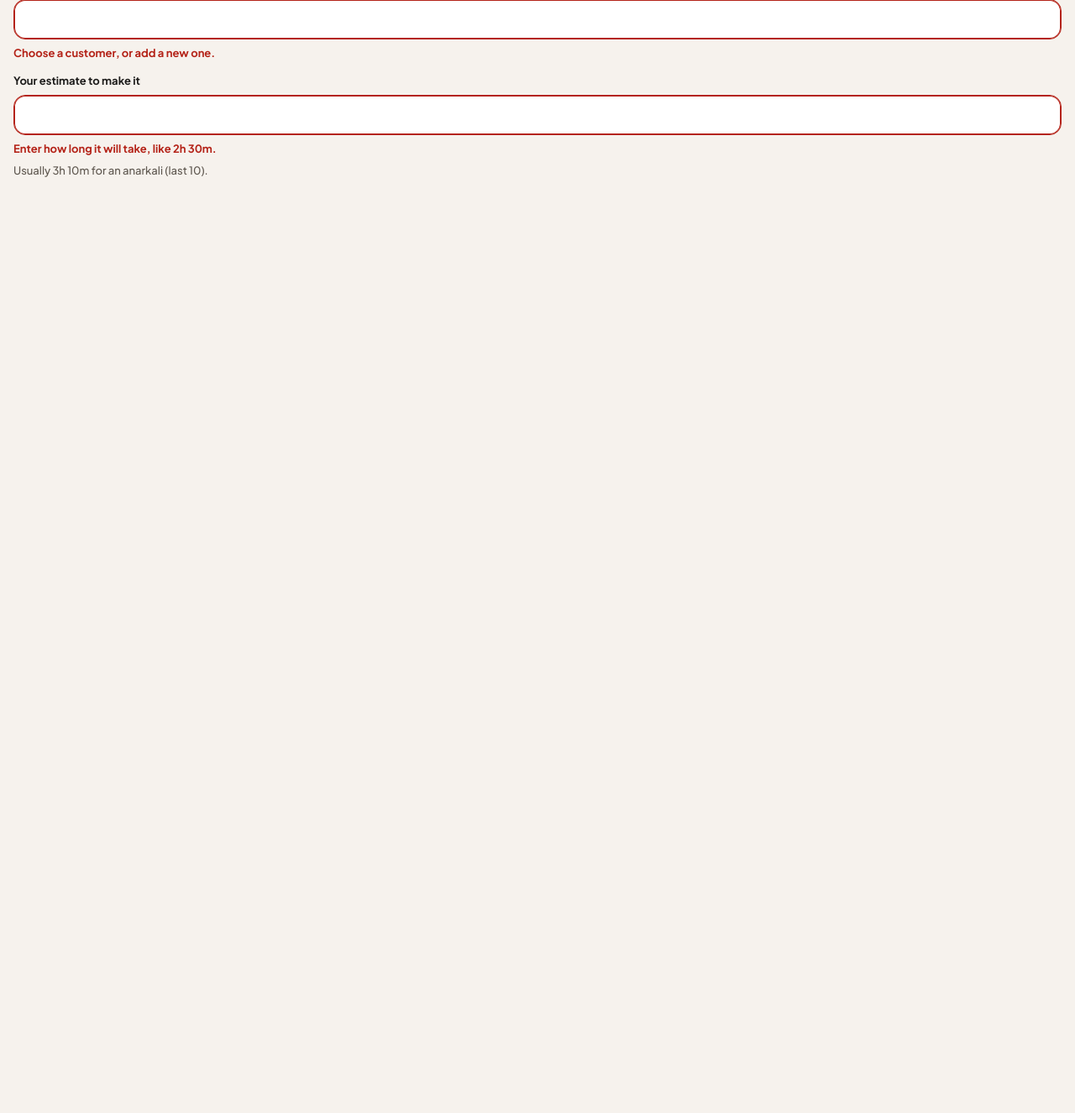
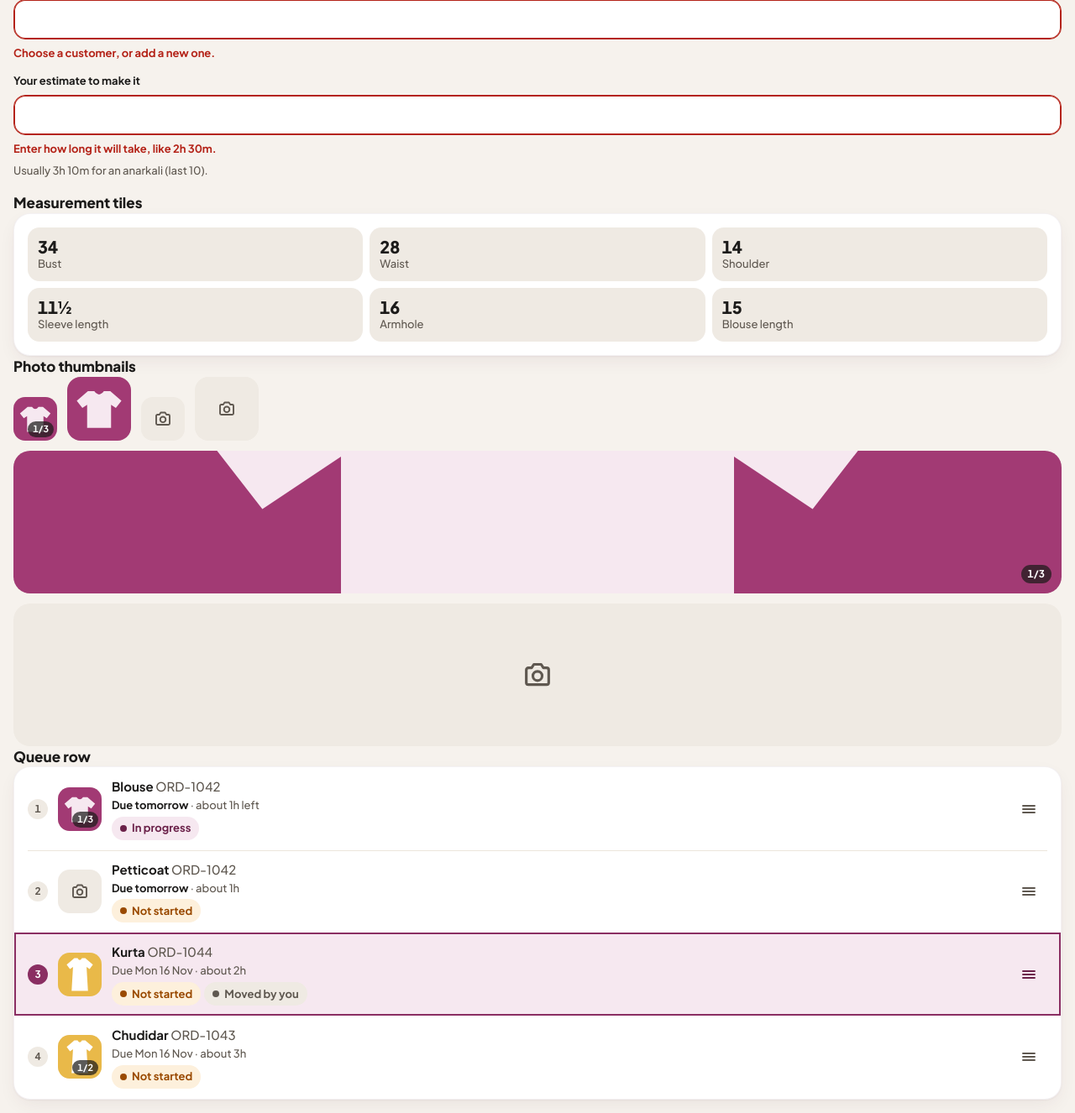
Before and after one commit to tabrez96/tailorly, a Django app: page /styleguide/ in a window 1280 px wide. Shown: the part 4139-5465 px from the top of the page at 84% size. Before the commit the page ends 4350 px from the top, so only its background shows below. Run offline with Django 5.2, Linux system fonts and the light colour scheme.

Commit message:
Measurement tiles, item photo thumbnails and queue row

```diff
--- a/core/styleguide.py
+++ b/core/styleguide.py
@@ -1,6 +1,7 @@
 """Demo forms and sample data for the styleguide page only."""
 
 from django import forms
+from django.templatetags.static import static
 
 
 class ControlsForm(forms.Form):
@@ -80,6 +81,90 @@ FILTERS = [
     ("delivered", "Delivered", None),
     ("free", "Free", None),
 ]
+MEASUREMENTS = [
+    {"label": "Bust", "value": "34"},
+    {"label": "Waist", "value": "28"},
+    {"label": "Shoulder", "value": "14"},
+    {"label": "Sleeve length", "value": "11½"},
+    {"label": "Armhole", "value": "16"},
+    {"label": "Blouse length", "value": "15"},
+]
+
+
+def _row(rank, garment, order, due, time_needed, tone, status, photo, count, **flags):
+    return {
+        "rank": rank,
+        "garment": garment,
+        "order": order,
+        "due": due,
+        "due_soon": flags.get("due_soon", False),
+        "time_needed": time_needed,
+        "tone": tone,
+        "status": status,
+        "moved": flags.get("moved", False),
+        "photo": photo,
+        "photo_count": count,
+        "picked": flags.get("picked", False),
+    }
+
+
+QUEUE = [
+    _row(
+        1,
+        "Blouse",
+        "ORD-1042",
+        "Due tomorrow",
+        "about 1h left",
+        "pri",
+        "In progress",
+        "styleguide/blouse.svg",
+        3,
+        due_soon=True,
+    ),
+    _row(
+        2,
+        "Petticoat",
+        "ORD-1042",
+        "Due tomorrow",
+        "about 1h",
+        "warn",
+        "Not started",
+        None,
+        0,
+        due_soon=True,
+    ),
+    _row(
+        3,
+        "Kurta",
+        "ORD-1044",
+        "Due Mon 16 Nov",
+        "about 2h",
+        "warn",
+        "Not started",
+        "styleguide/kurta.svg",
+        1,
+        moved=True,
+        picked=True,
+    ),
+    _row(
+        4,
+        "Chudidar",
+        "ORD-1043",
+        "Due Mon 16 Nov",
+        "about 3h",
+        "warn",
+        "Not started",
+        "styleguide/kurta.svg",
+        2,
+    ),
+]
+
+
+def _queue() -> list[dict]:
+    return [
+        {**row, "photo": static(row["photo"]) if row["photo"] else None}
+        for row in QUEUE
+    ]
 
 
 def context(status: str | None) -> dict:
@@ -88,6 +173,10 @@ def context(status: str | None) -> dict:
         "controls": ControlsForm(initial=INITIAL),
         "errors_form": ErrorsForm(data={}, prefix="err"),
         "place_notes": PLACE_NOTES,
+        "measurements": MEASUREMENTS,
+        "queue": _queue(),
+        "queue_total": len(QUEUE),
+        "photo_blouse": static("styleguide/blouse.svg"),
         "chips": [
             {
                 "label": label,
--- a/core/templatetags/ui.py
+++ b/core/templatetags/ui.py
@@ -2,6 +2,7 @@ from django import template
 
 from core.forms_ui import choice_options, describedby, error_summary_text
 from core.nav import nav_items
+from core.thumbs import thumb_context
 
 register = template.Library()
 
@@ -67,6 +68,11 @@ def filter_chips(chips, label):
     return {"chips": chips, "label": label}
 
 
+@register.inclusion_tag("components/thumb.html")
+def thumb(name, src=None, count=0, size="sm"):
+    return thumb_context(name, src, count, size)
+
+
 def _choice_context(bound, notes=None):
     error = bool(bound.errors)
     options = choice_options(bound, notes)
--- /dev/null
+++ b/core/thumbs.py
@@ -0,0 +1,28 @@
+"""Photo thumbnail sizes, alt text and count badge."""
+
+SIZES = {"sm": 52, "md": 76, "lg": 170}
+
+
+def photo_alt(name: str, index: int, count: int) -> str:
+    return f"{name}, photo {index} of {count}"
+
+
+def count_badge(index: int, count: int) -> str:
+    """ "1/3" when an item has more than one photo, else ""."""
+    return f"{index}/{count}" if count > 1 else ""
+
+
+def thumb_context(
+    name: str, src: str | None = None, count: int = 0, size: str = "sm"
+) -> dict:
+    if size not in SIZES:
+        raise ValueError(f"Unknown thumbnail size: {size}")
+    if not src:
+        return {"size": size, "src": None, "alt": f"{name}, no photo", "badge": ""}
+    count = max(count, 1)
+    return {
+        "size": size,
+        "src": src,
+        "alt": photo_alt(name, 1, count),
+        "badge": count_badge(1, count),
+    }
--- a/static/css/components.css
+++ b/static/css/components.css
@@ -635,6 +635,153 @@ textarea.field__input {
   background: var(--on-pri);
 }
 
+/* Measurement tiles */
+.tiles {
+  display: grid;
+  grid-template-columns: repeat(3, minmax(0, 1fr));
+  gap: var(--s2);
+  margin: 0;
+}
+.tile {
+  display: flex;
+  flex-direction: column-reverse;
+  justify-content: center;
+  gap: 2px;
+  min-height: 64px;
+  padding: var(--s3);
+  border-radius: var(--r-field);
+  background: var(--sunk);
+}
+.tile__value {
+  margin: 0;
+  color: var(--ink);
+  font: 800 20px/1.1 var(--font);
+  font-variant-numeric: tabular-nums;
+}
+.tile__label {
+  color: var(--muted);
+  font: 500 13px/1.2 var(--font);
+  overflow-wrap: anywhere;
+}
+
+/* Photo thumbnail: sm 52 (lists), md 76 (cards, hero), lg full width x 170 (details) */
+.thumb {
+  position: relative;
+  flex: none;
+  display: inline-flex;
+  align-items: center;
+  justify-content: center;
+  overflow: hidden;
+  background: var(--sunk);
+  color: var(--muted);
+  vertical-align: middle;
+}
+.thumb--sm {
+  width: 52px;
+  height: 52px;
+  border-radius: var(--r-field);
+}
+.thumb--md {
+  width: 76px;
+  height: 76px;
+  border-radius: 16px;
+}
+.thumb--lg {
+  display: flex;
+  width: 100%;
+  height: 170px;
+  border-radius: var(--r-card);
+}
+.thumb--lg .icon {
+  width: 40px;
+  height: 40px;
+}
+.thumb__img {
+  position: absolute;
+  inset: 0;
+  width: 100%;
+  height: 100%;
+  object-fit: cover;
+}
+.thumb__badge {
+  position: absolute;
+  right: 4px;
+  bottom: 4px;
+  padding: 2px 6px;
+  border-radius: var(--r-pill);
+  background: var(--badge-bg);
+  color: var(--on-badge);
+  font: 700 11px/1.3 var(--font);
+  font-variant-numeric: tabular-nums;
+}
+.thumb--lg .thumb__badge {
+  right: var(--s3);
+  bottom: var(--s3);
+  padding: 3px 8px;
+  font-size: 12px;
+}
+
+/* Queue row: <ol class="list queue"> of queue_row.html */
+.qrow__rank {
+  flex: none;
+  display: inline-flex;
+  align-items: center;
+  justify-content: center;
+  width: 24px;
+  height: 24px;
+  border-radius: 50%;
+  background: var(--sunk);
+  color: var(--muted);
+  font: 700 12px/1 var(--font);
+  font-variant-numeric: tabular-nums;
+}
+.qrow__title,
+.qrow__meta,
+.qrow__chips {
+  margin: 0;
+}
+.qrow__meta {
+  margin: 2px 0 var(--s1);
+}
+.qrow__due--soon {
+  color: var(--ink);
+  font-weight: 700;
+}
+.qrow__chips {
+  display: flex;
+  flex-wrap: wrap;
+  gap: var(--s1);
+}
+.qrow__handle {
+  flex: none;
+  display: inline-flex;
+  align-items: center;
+  justify-content: center;
+  width: 44px;
+  height: 44px;
+  padding: 0;
+  border: 0;
+  border-radius: var(--r-pill);
+  background: transparent;
+  color: var(--muted);
+  cursor: grab;
+}
+.qrow--picked {
+  background: var(--pri-l);
+  box-shadow: inset 0 0 0 2px var(--pri);
+}
+.qrow--picked::before,
+.qrow--picked + .list__row::before {
+  display: none;
+}
+.qrow--picked .qrow__rank {
+  background: var(--pri);
+  color: var(--on-pri);
+}
+.qrow--picked .qrow__handle {
+  color: var(--pri-d);
+}
+
 /* Styleguide: a transformed frame makes fixed children position inside it. */
 .sg-frame {
   position: relative;
@@ -666,3 +813,13 @@ textarea.field__input {
   gap: var(--s1);
   margin: 0;
 }
+.sg-thumbs {
+  display: flex;
+  align-items: flex-end;
+  gap: var(--s3);
+  margin: 0 0 var(--s3);
+}
+.sg-stack {
+  display: grid;
+  gap: var(--s3);
+}
--- a/static/css/tokens.css
+++ b/static/css/tokens.css
@@ -56,6 +56,8 @@
     0 2px 6px rgba(74, 30, 56, 0.08), 0 16px 40px -8px rgba(74, 30, 56, 0.18);
   --shadow-pri: 0 6px 16px -4px rgba(138, 46, 98, 0.45);
   --scrim: rgba(28, 27, 26, 0.45);
+  --badge-bg: rgba(28, 27, 26, 0.72);
+  --on-badge: #ffffff;
 
   --font:
     "Plus Jakarta Sans", system-ui, -apple-system, "Segoe UI", Roboto,
@@ -104,6 +106,8 @@
   --shadow-float: none;
   --shadow-pri: none;
   --scrim: rgba(0, 0, 0, 0.6);
+  --badge-bg: rgba(0, 0, 0, 0.78);
+  --on-badge: #ffffff;
   color-scheme: dark;
 }
 
@@ -138,6 +142,8 @@
     --shadow-float: none;
     --shadow-pri: none;
     --scrim: rgba(0, 0, 0, 0.6);
+    --badge-bg: rgba(0, 0, 0, 0.78);
+    --on-badge: #ffffff;
     color-scheme: dark;
   }
 }
--- /dev/null
+++ b/templates/components/measure_tiles.html
@@ -0,0 +1,10 @@
+<dl class="tiles">
+    {% for t in tiles %}
+        <div class="tile">
+            <dt class="tile__label">{{ t.label }}</dt>
+            <dd class="tile__value">
+                {{ t.value }}
+            </dd>
+        </div>
+    {% endfor %}
+</dl>
--- /dev/null
+++ b/templates/components/queue_row.html
@@ -0,0 +1,25 @@
+{% load ui %}
+<li class="list__row qrow{% if row.picked %} qrow--picked{% endif %}">
+    <span class="qrow__rank">{{ row.rank }}</span>
+    {% thumb row.garment row.photo row.photo_count "sm" %}
+    <div class="list__main">
+        <p class="qrow__title">
+            <strong>{{ row.garment }}</strong> <span class="muted">{{ row.order }}</span>
+        </p>
+        <p class="t-small muted qrow__meta">
+            <span class="{% if row.due_soon %}qrow__due--soon{% endif %}">{{ row.due }}</span> · {{ row.time_needed }}
+        </p>
+        <p class="qrow__chips">
+            {% include "components/chip.html" with tone=row.tone label=row.status %}
+            {% if row.moved %}
+                {% include "components/chip.html" with tone="grey" label="Moved by you" %}
+            {% endif %}
+        </p>
+    </div>
+    <button class="qrow__handle"
+            type="button"
+            aria-label="Move {{ row.garment }}, {{ row.rank }} of {{ total }}"
+            aria-pressed="{% if row.picked %}true{% else %}false{% endif %}">
+        {% include "components/icon.html" with name="drag" %}
+    </button>
+</li>
--- /dev/null
+++ b/templates/components/thumb.html
@@ -0,0 +1,7 @@
+{% if src %}
+    <span class="thumb thumb--{{ size }}"><img class="thumb__img" src="{{ src }}" alt="{{ alt }}" loading="lazy">{% if badge %}<span class="thumb__badge" aria-hidden="true">{{ badge }}</span>{% endif %}</span>
+{% else %}
+    <span class="thumb thumb--{{ size }} thumb--empty"
+          role="img"
+          aria-label="{{ alt }}">{% include "components/icon.html" with name="camera" %}</span>
+{% endif %}
--- a/templates/styleguide.html
+++ b/templates/styleguide.html
@@ -137,5 +137,24 @@
         <div data-sg="fields">{% field controls.due %}{% field controls.assign %}{% field controls.advance %}</div>
         <h2 class="t-section">Field errors</h2>
         <div data-sg="errors">{% error_summary errors_form "create this order" %}{% field errors_form.customer %}{% field errors_form.estimate %}</div>
+        <h2 class="t-section">Measurement tiles</h2>
+        <div class="card" data-sg="tiles">{% include "components/measure_tiles.html" with tiles=measurements %}</div>
+        <h2 class="t-section">Photo thumbnails</h2>
+        <div class="sg-thumbs" data-sg="thumbs">
+            <span data-sg="thumb-sm">{% thumb "Blouse" photo_blouse 3 "sm" %}</span>
+            <span data-sg="thumb-md">{% thumb "Blouse" photo_blouse 1 "md" %}</span>
+            <span data-sg="thumb-sm-empty">{% thumb "Lehenga blouse" None 0 "sm" %}</span>
+            <span data-sg="thumb-md-empty">{% thumb "Lehenga blouse" None 0 "md" %}</span>
+        </div>
+        <div class="sg-stack">
+            <div data-sg="thumb-lg">{% thumb "Blouse" photo_blouse 3 "lg" %}</div>
+            <div data-sg="thumb-lg-empty">{% thumb "Lehenga blouse" None 0 "lg" %}</div>
+        </div>
+        <h2 class="t-section">Queue row</h2>
+        <ol class="list queue" data-sg="queue">
+            {% for row in queue %}
+                {% include "components/queue_row.html" with row=row total=queue_total %}
+            {% endfor %}
+        </ol>
     </main>
 {% endblock %}
```
Also changed, not shown: core/tests/test_styleguide.py (+15 -0 lines), core/tests/test_styleguide_e2e.py (+53 -0 lines), core/tests/test_thumbs.py (added, +115 -0 lines), static/styleguide/blouse.svg (added), static/styleguide/kurta.svg (added).
